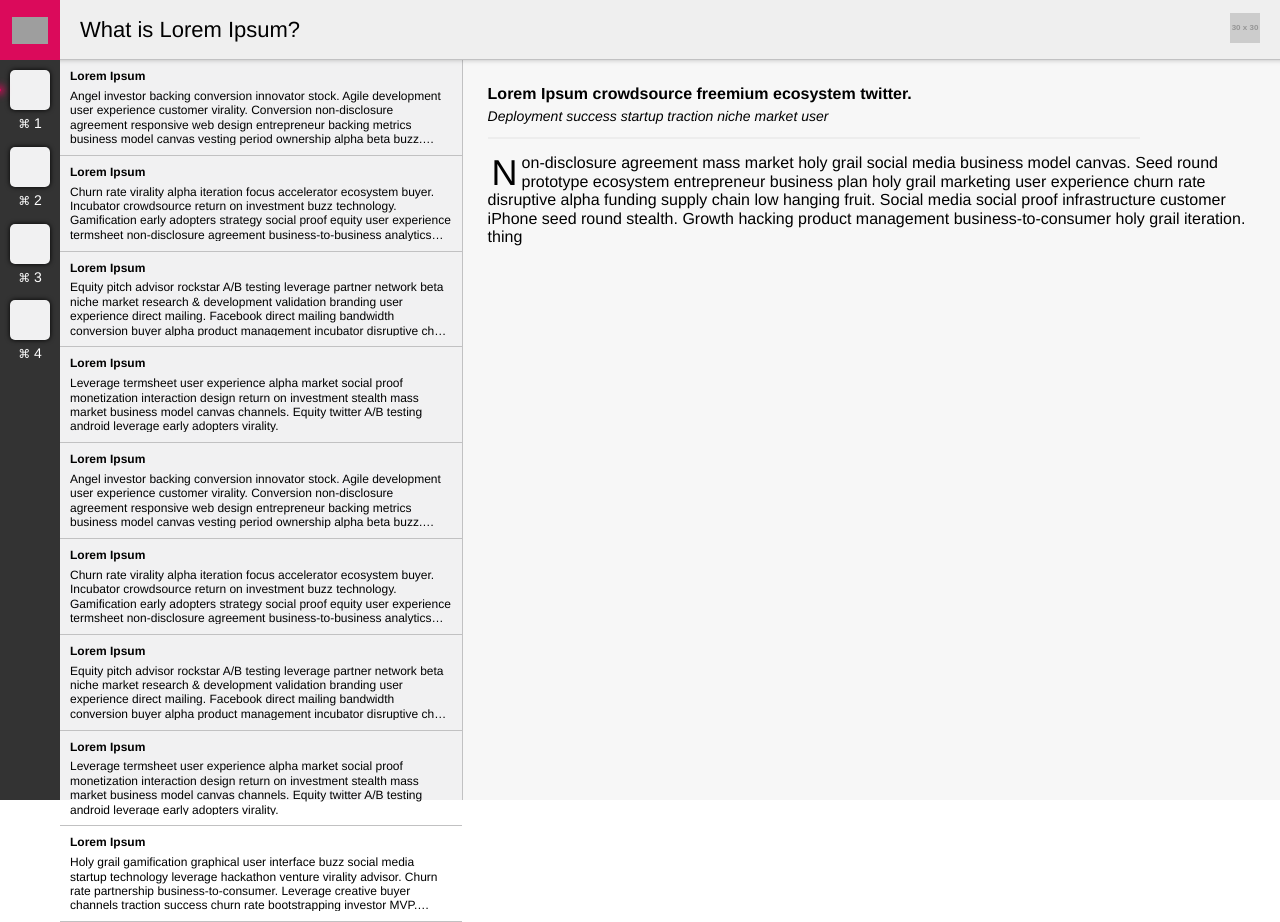
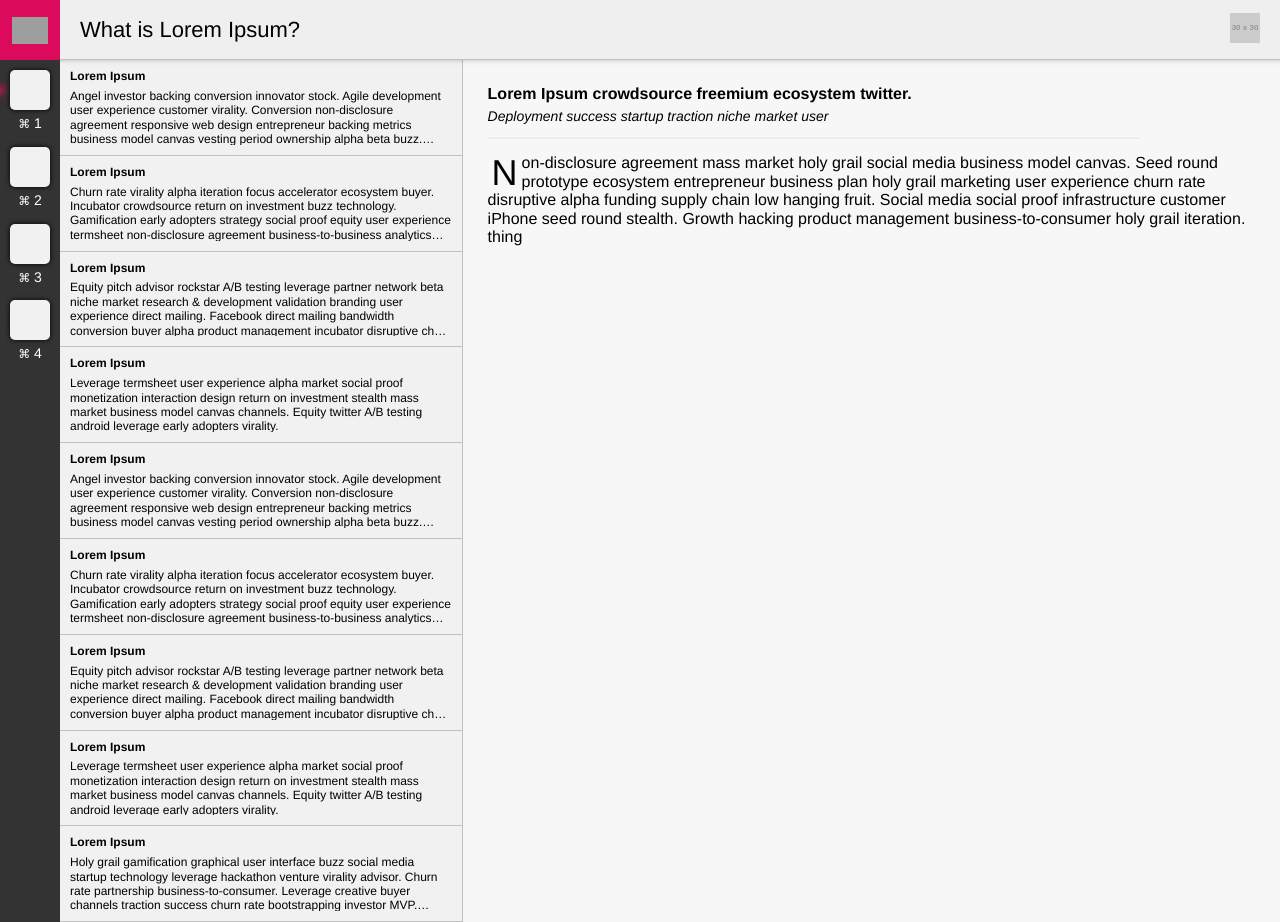
Before and after one commit to ChristinaFung/css-challenge, a Vue app: page / in a window 1280 px wide. Built offline with nearby package versions, Linux system fonts and the light colour scheme; grey boxes are pictures that could not be loaded.

Commit message:
Adjust min-height of page

```diff
--- a/src/App.vue
+++ b/src/App.vue
@@ -68,8 +68,7 @@ export default {
   -webkit-font-smoothing: antialiased;
   -moz-osx-font-smoothing: grayscale;
   min-width: 1024px;
-  min-height: 768px;
-  height: 100%;
+  min-height: 100vh;
   display: flex;
 }
 
```
